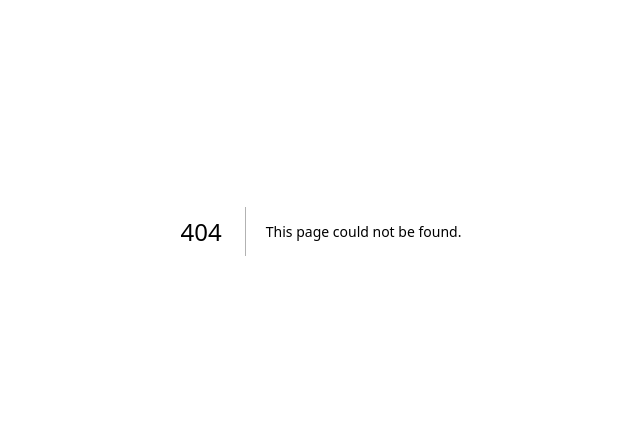
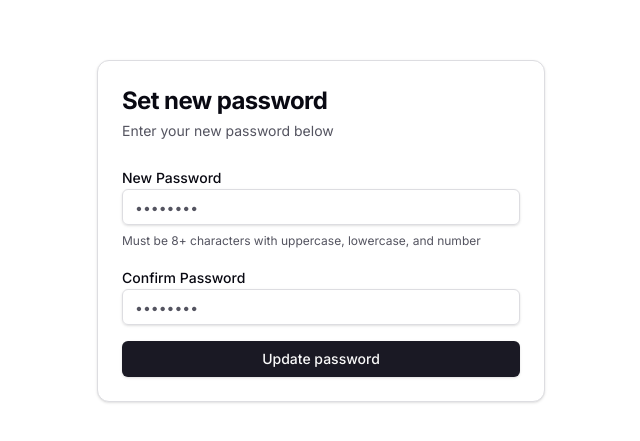
Before and after one commit to FarrelIrbah/AI-Sales-Qualification-Platform, a Next.js app: page /update-password in a window 1280 px wide. Before the commit this address had no page. Shown: the part 169-610 px from the top of the page, without its empty margins (319-959 px from the left). Built offline with nearby package versions, Linux system fonts and the light colour scheme.

Commit message:
feat(01-04): create password reset forms
- Add ForgotPasswordForm with email validation and success state
- Add UpdatePasswordForm with password/confirm validation
- Create /forgot-password page with form and back to login link
- Create /update-password page for setting new password after reset

```diff
--- /dev/null
+++ b/src/app/(auth)/forgot-password/page.tsx
@@ -0,0 +1,22 @@
+import Link from 'next/link'
+import { AuthCard } from '@/components/auth/auth-card'
+import { ForgotPasswordForm } from '@/components/auth/forgot-password-form'
+
+export default function ForgotPasswordPage() {
+  return (
+    <AuthCard
+      title="Reset your password"
+      description="Enter your email and we'll send you a reset link"
+      footer={
+        <>
+          Remember your password?{' '}
+          <Link href="/login" className="text-primary hover:underline">
+            Sign in
+          </Link>
+        </>
+      }
+    >
+      <ForgotPasswordForm />
+    </AuthCard>
+  )
+}
--- /dev/null
+++ b/src/app/(auth)/update-password/page.tsx
@@ -0,0 +1,13 @@
+import { AuthCard } from '@/components/auth/auth-card'
+import { UpdatePasswordForm } from '@/components/auth/update-password-form'
+
+export default function UpdatePasswordPage() {
+  return (
+    <AuthCard
+      title="Set new password"
+      description="Enter your new password below"
+    >
+      <UpdatePasswordForm />
+    </AuthCard>
+  )
+}
--- /dev/null
+++ b/src/components/auth/forgot-password-form.tsx
@@ -0,0 +1,76 @@
+'use client'
+
+import { useForm } from 'react-hook-form'
+import { zodResolver } from '@hookform/resolvers/zod'
+import { resetPasswordSchema, type ResetPasswordInput } from '@/lib/validations/auth'
+import { resetPassword } from '@/lib/auth/actions'
+import { Button } from '@/components/ui/button'
+import { Input } from '@/components/ui/input'
+import { Label } from '@/components/ui/label'
+import { useState } from 'react'
+
+export function ForgotPasswordForm() {
+  const [error, setError] = useState<string | null>(null)
+  const [success, setSuccess] = useState(false)
+
+  const {
+    register,
+    handleSubmit,
+    formState: { errors, isSubmitting },
+  } = useForm<ResetPasswordInput>({
+    resolver: zodResolver(resetPasswordSchema),
+  })
+
+  async function onSubmit(data: ResetPasswordInput) {
+    setError(null)
+    const result = await resetPassword(data)
+    if (result?.error) {
+      setError(result.error)
+    } else if (result?.success) {
+      setSuccess(true)
+    }
+  }
+
+  if (success) {
+    return (
+      <div className="space-y-4 text-center">
+        <div className="p-4 bg-primary/10 rounded-md">
+          <p className="text-sm">
+            Check your email for a password reset link.
+          </p>
+        </div>
+        <p className="text-sm text-muted-foreground">
+          If you don&apos;t see it, check your spam folder.
+        </p>
+      </div>
+    )
+  }
+
+  return (
+    <form onSubmit={handleSubmit(onSubmit)} className="space-y-4">
+      {error && (
+        <div className="p-3 text-sm text-destructive bg-destructive/10 rounded-md">
+          {error}
+        </div>
+      )}
+
+      <div className="space-y-2">
+        <Label htmlFor="email">Email</Label>
+        <Input
+          id="email"
+          type="email"
+          placeholder="you@example.com"
+          autoComplete="email"
+          {...register('email')}
+        />
+        {errors.email && (
+          <p className="text-sm text-destructive">{errors.email.message}</p>
+        )}
+      </div>
+
+      <Button type="submit" className="w-full" disabled={isSubmitting}>
+        {isSubmitting ? 'Sending...' : 'Send reset link'}
+      </Button>
+    </form>
+  )
+}
--- /dev/null
+++ b/src/components/auth/update-password-form.tsx
@@ -0,0 +1,75 @@
+'use client'
+
+import { useForm } from 'react-hook-form'
+import { zodResolver } from '@hookform/resolvers/zod'
+import { updatePasswordSchema, type UpdatePasswordInput } from '@/lib/validations/auth'
+import { updatePassword } from '@/lib/auth/actions'
+import { Button } from '@/components/ui/button'
+import { Input } from '@/components/ui/input'
+import { Label } from '@/components/ui/label'
+import { useState } from 'react'
+
+export function UpdatePasswordForm() {
+  const [error, setError] = useState<string | null>(null)
+
+  const {
+    register,
+    handleSubmit,
+    formState: { errors, isSubmitting },
+  } = useForm<UpdatePasswordInput>({
+    resolver: zodResolver(updatePasswordSchema),
+  })
+
+  async function onSubmit(data: UpdatePasswordInput) {
+    setError(null)
+    const result = await updatePassword(data)
+    if (result?.error) {
+      setError(result.error)
+    }
+  }
+
+  return (
+    <form onSubmit={handleSubmit(onSubmit)} className="space-y-4">
+      {error && (
+        <div className="p-3 text-sm text-destructive bg-destructive/10 rounded-md">
+          {error}
+        </div>
+      )}
+
+      <div className="space-y-2">
+        <Label htmlFor="password">New Password</Label>
+        <Input
+          id="password"
+          type="password"
+          placeholder="••••••••"
+          autoComplete="new-password"
+          {...register('password')}
+        />
+        {errors.password && (
+          <p className="text-sm text-destructive">{errors.password.message}</p>
+        )}
+        <p className="text-xs text-muted-foreground">
+          Must be 8+ characters with uppercase, lowercase, and number
+        </p>
+      </div>
+
+      <div className="space-y-2">
+        <Label htmlFor="confirmPassword">Confirm Password</Label>
+        <Input
+          id="confirmPassword"
+          type="password"
+          placeholder="••••••••"
+          autoComplete="new-password"
+          {...register('confirmPassword')}
+        />
+        {errors.confirmPassword && (
+          <p className="text-sm text-destructive">{errors.confirmPassword.message}</p>
+        )}
+      </div>
+
+      <Button type="submit" className="w-full" disabled={isSubmitting}>
+        {isSubmitting ? 'Updating...' : 'Update password'}
+      </Button>
+    </form>
+  )
+}
```
